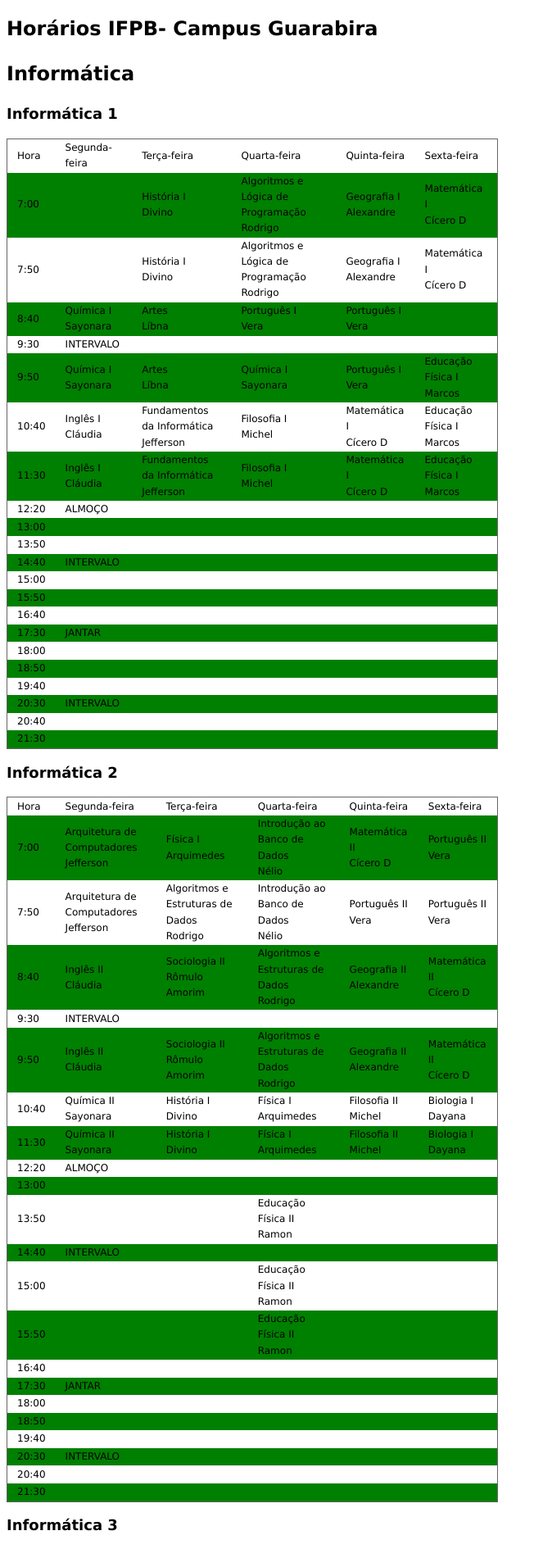
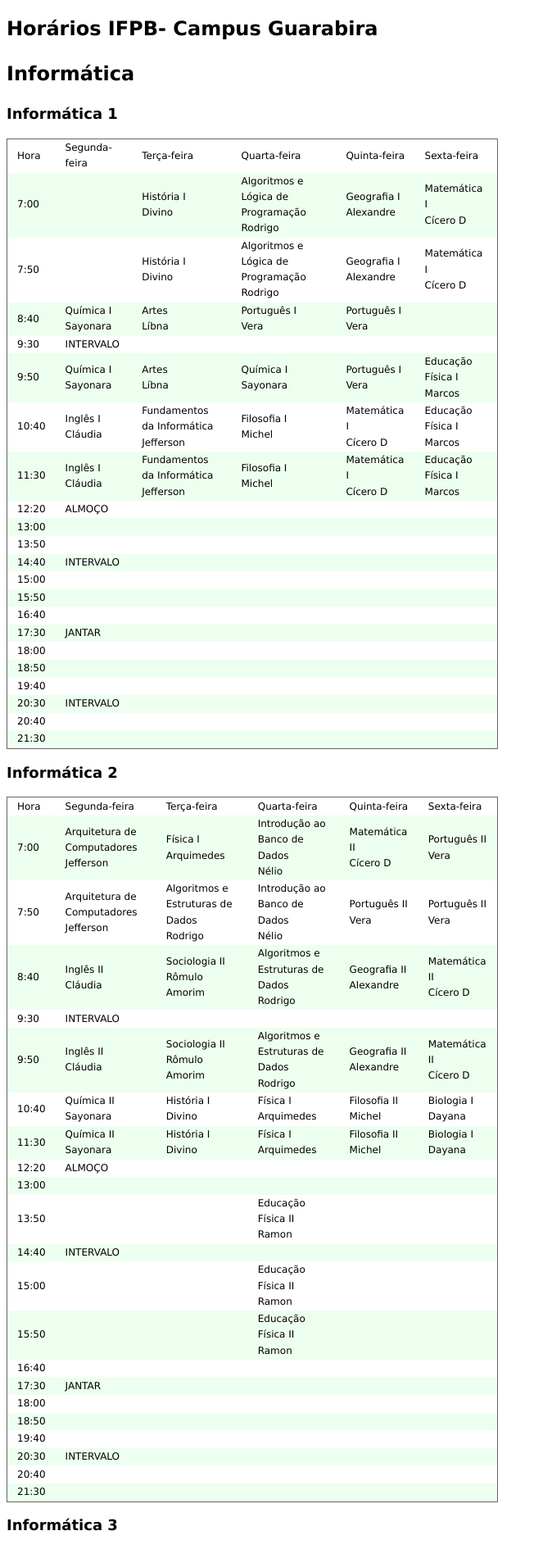
Before and after one commit to larissaserrano/horariomoisa, a Jekyll site: the page built from index.html, in a window 1280 px wide. Shown: the top 1890 px of the page at 82% size, without its empty margins (0-663 px from the left). Built offline with Jekyll 4.4.1, drawn with Linux system fonts in a browser that asks for light colours.

Commit message:
Update style.css

```diff
--- a/css/style.css
+++ b/css/style.css
@@ -20,7 +20,7 @@
   color: inherit;
 }
 tr:nth-child(even) {
-    background-color: #008000;
+    background-color: #edffee;
 }
 th {
   font-weight: normal;
```
